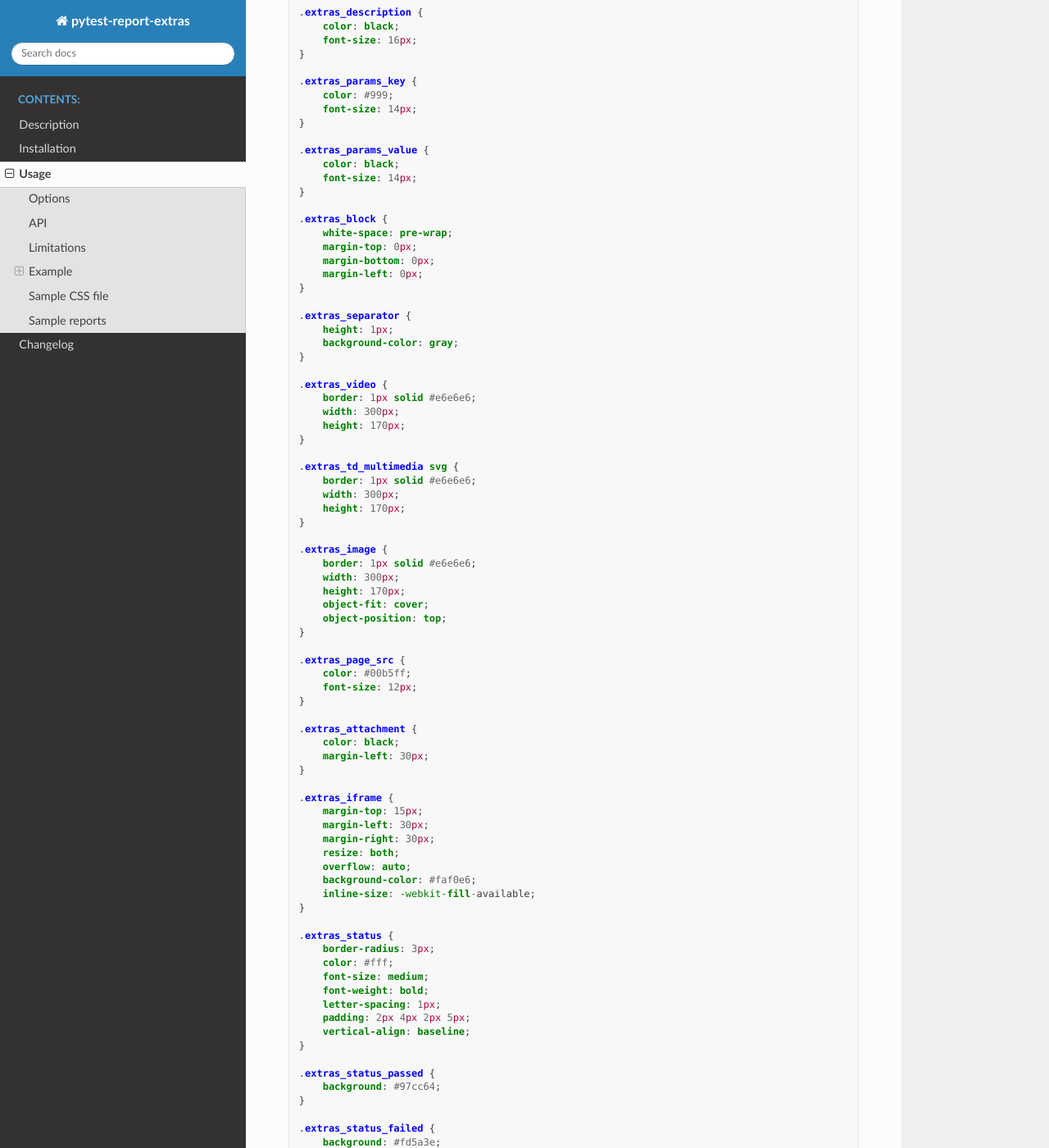
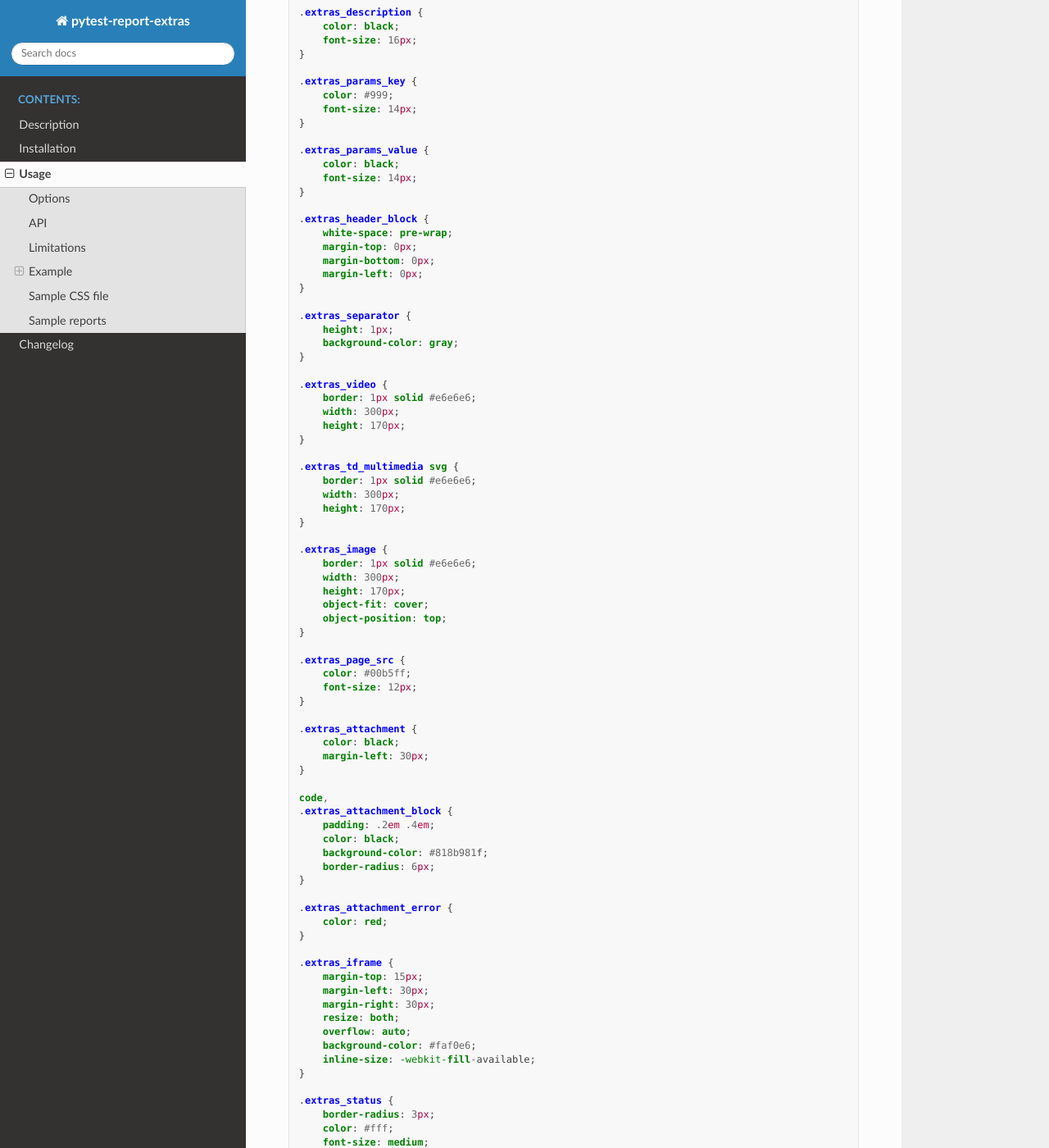
Before and after one commit to harmin-parra/pytest-report-extras, a Sphinx documentation site: the page built from docs/user_guide.rst, in a window 1280 px wide and 1400 px high, scrolled down 6259 px. Shown: the whole window at 82% size. Built offline with Sphinx 7.4.7 and the Read the Docs theme 3.1.0, drawn with Linux system fonts in a browser that asks for light colours.

Commit message:
add sample CSS class

```diff
--- a/docs/user_guide.rst
+++ b/docs/user_guide.rst
@@ -357,7 +357,7 @@ Sample CSS file
       font-size: 14px;
   }
 
-  .extras_block {
+  .extras_header_block {
       white-space: pre-wrap;
       margin-top: 0px;
       margin-bottom: 0px;
@@ -397,6 +397,18 @@ Sample CSS file
   .extras_attachment {
       color: black;
       margin-left: 30px;
+  }
+
+  code,
+  .extras_attachment_block {
+      padding: .2em .4em;
+      color: black;
+      background-color: #818b981f;
+      border-radius: 6px;
+  }
+
+  .extras_attachment_error {
+      color: red;
   }
 
   .extras_iframe {
```
